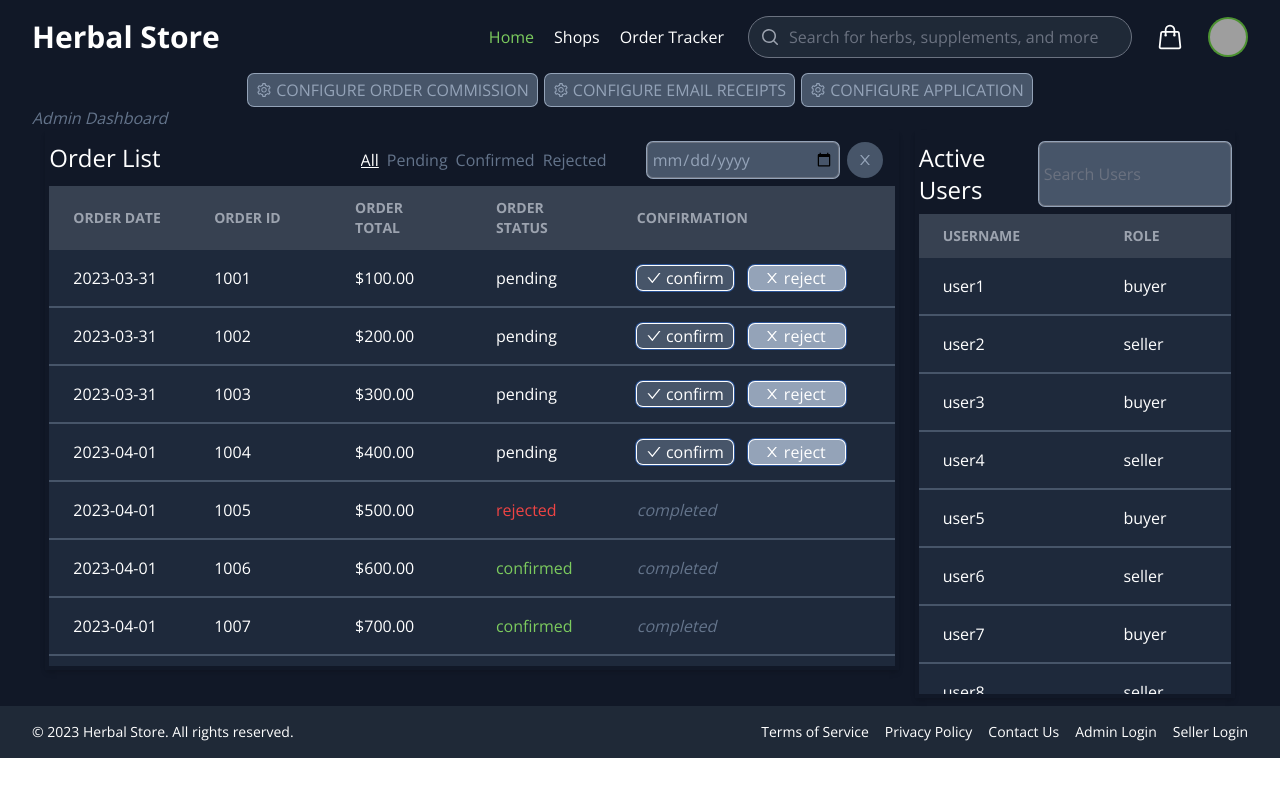
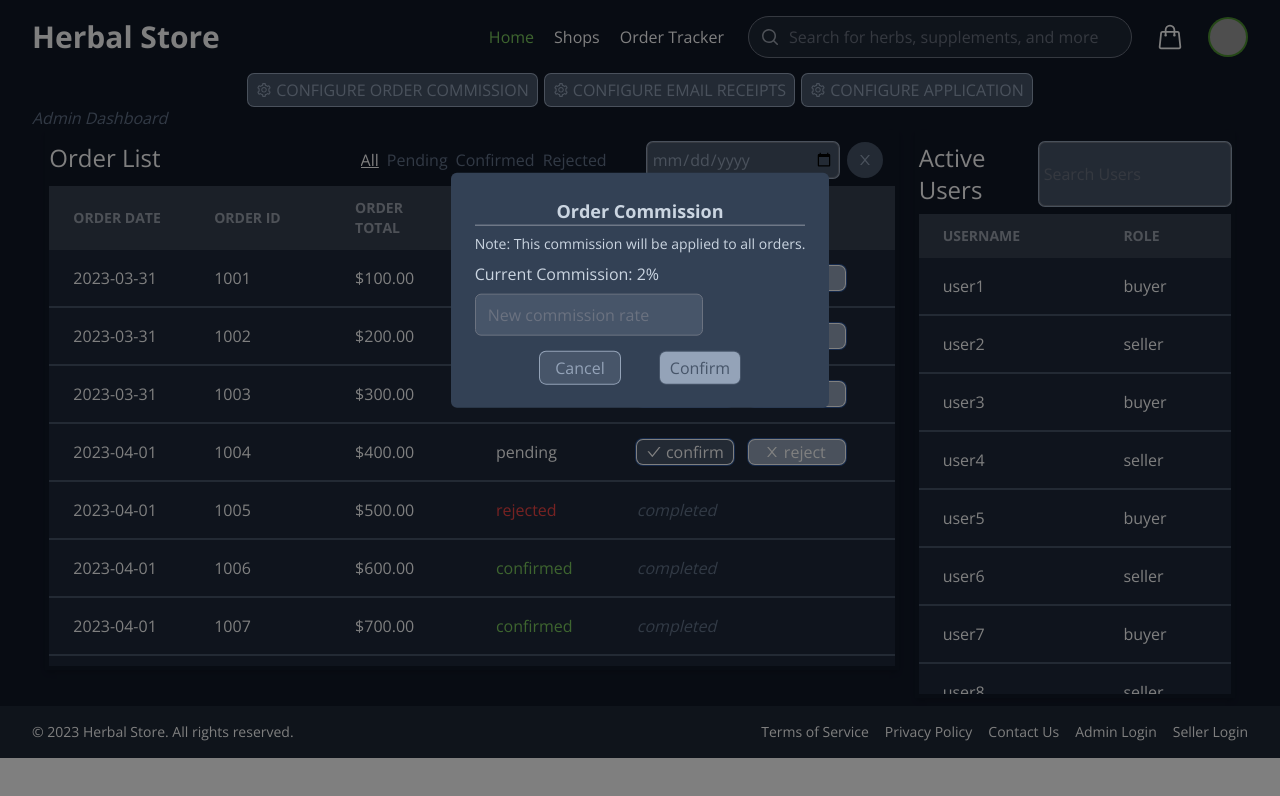
Before and after one commit to Red-Stream-Y3/DS-assignment, a React (Create React App) app in the folder FrontEnd/herbal-store/: page /admin in a window 1280 px wide. Both pictures are taken after a click on the button "CONFIGURE ORDER COMMISSION". Shown: the top 796 px of the page. Built offline with nearby package versions, Linux system fonts and the light colour scheme; grey boxes are pictures that could not be loaded.

Commit message:
admin commission popup complete

```diff
--- a/FrontEnd/herbal-store/src/components/adminDash/AdminTopButtons.jsx
+++ b/FrontEnd/herbal-store/src/components/adminDash/AdminTopButtons.jsx
@@ -1,25 +1,41 @@
 import React from "react";
 
 import { AiOutlineSetting } from "react-icons/ai";
+import CommissionPopup from "./CommissionPopup";
 
 const AdminTopButtons = (props) => {
 
+        //handle click methods for commission popup
         const handleCommissionClick = () => {
-
+            const element = document.getElementById("adminCommissionPopup");
+            element.classList.remove("hidden");
         }
 
+        const handleCommissionCancel = (e) => {
+            const element = document.getElementById("adminCommissionPopup");
+            const closest = e.target.closest("#adminCommissionPopupContent");
+
+            if(!closest || e.target.id === "adminCommissionPopupCancel"){
+                element.classList.add("hidden");
+            }
+        }
+
+        //handle click methods for email popup
         const handleEmailClick = () => {
 
         }
 
+        //handle click methods for application settings popup
         const handleApplicationClick = () => {
 
         }
 
         return (
-            <div className=" w-fit">
+            <div className="w-fit">
                 <div className="flex">
                     <button
+                        data-modal-target="adminCommissionModal"
+                        data-modal-toggle="adminCommissionModal"
                         className="transition-all flex w-fit p-1 bg-slate-600 rounded-md ring-1 ring-slate-400 text-slate-400 hover:bg-slate-500 hover:cursor-pointer"
                         onClick={handleCommissionClick}>
                         <AiOutlineSetting className="inline-block m-1" />
@@ -38,6 +54,16 @@ const AdminTopButtons = (props) => {
                         <div className="mr-1">CONFIGURE APPLICATION</div>
                     </button>
                 </div>
+                <div
+                    id="adminCommissionPopup"
+                    onClick={handleCommissionCancel}
+                    className="hidden transition-all ease-in fixed left-0 top-0 right-0 z-10 w-full h-full p-4 bg-black bg-opacity-50" >
+                    <div
+                        id="adminCommissionPopupContent"
+                        className="bg-slate-700 w-fit z-20 translate-y-2/3 p-6 m-auto rounded-md">
+                        <CommissionPopup handleCancel={handleCommissionCancel} />
+                    </div>
+                </div>
             </div>
         );
 }
--- /dev/null
+++ b/FrontEnd/herbal-store/src/components/adminDash/CommissionPopup.jsx
@@ -0,0 +1,37 @@
+import React from "react";
+
+const CommissionPopup = (props) => {
+    return (
+        <div className="text-slate-300">
+            <div className="text-center font-bold text-lg">
+                Order Commission
+                <hr className="opacity-50" />
+            </div>
+            <div className="my-2 text-sm">
+                Note: This commission will be applied to all orders.
+            </div>
+            <div className="my-2">
+                Current Commission: 2%
+            </div>
+            <input
+                id="adminCommissionInput"
+                type="number"
+                placeholder="New commission rate"
+                className="text-slate-300 bg-slate-600 rounded-md" />
+            <div className="mt-2 w-fit m-auto">
+                <button
+                    id="adminCommissionPopupCancel"
+                    onClick={props.handleCancel}
+                    className="transition-all mt-2 mx-5 w-20 p-1 bg-slate-600 rounded-md ring-1 ring-slate-400 text-slate-400 hover:bg-slate-500 hover:cursor-pointer">
+                    Cancel
+                </button>
+                <button
+                    className="transition-all mt-2 mx-5 w-20 p-1 bg-slate-400 rounded-md ring-1 ring-slate-600 text-slate-600 hover:bg-slate-500 hover:cursor-pointer">
+                    Confirm
+                </button>
+            </div>
+        </div>
+    );
+}
+
+export default CommissionPopup;
```
